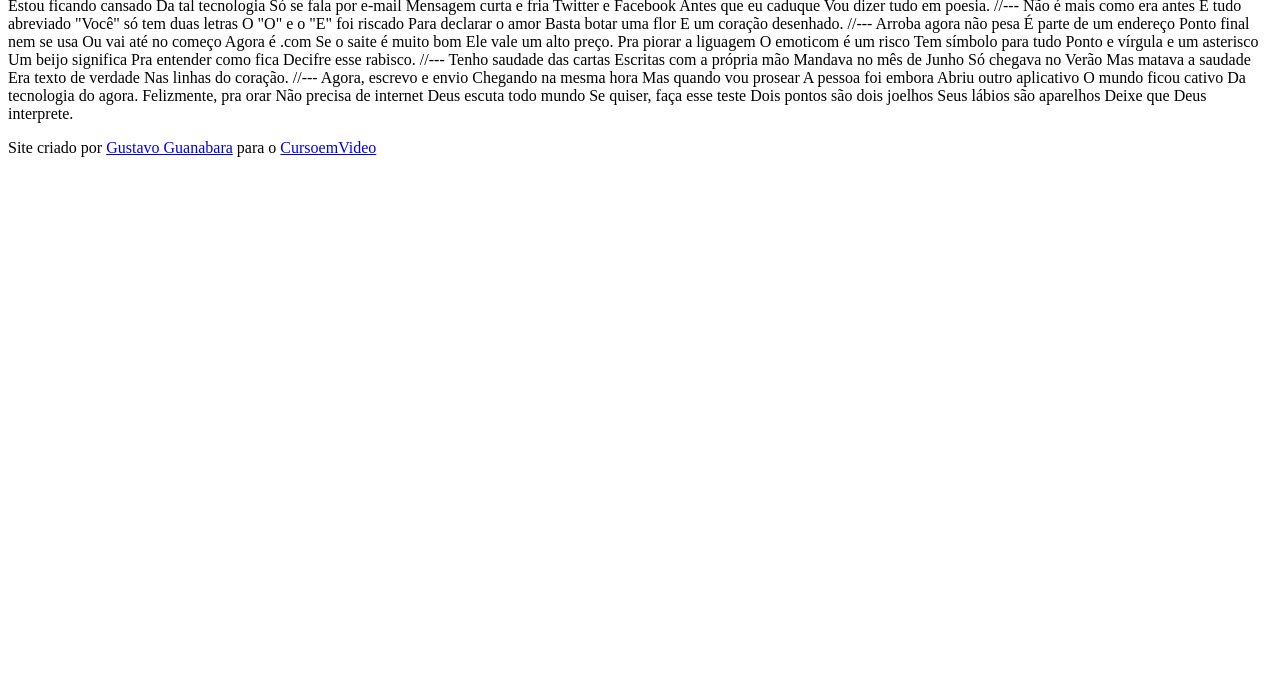
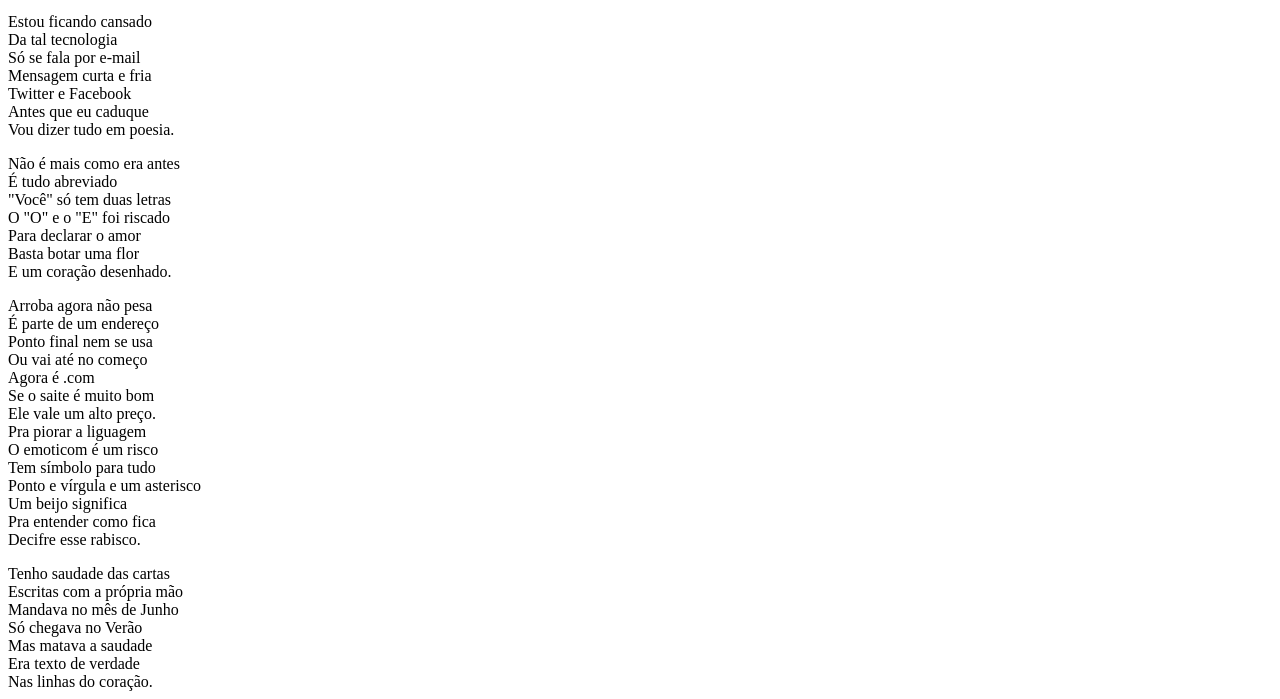
Before and after one commit to biancaalana/html-css, a plain HTML site: page desafios/desafio12/index.html in a window 1280 px wide. Shown: the part 101-800 px from the top of the page. Drawn offline with Linux system fonts and the light colour scheme.

Commit message:
atualizei o desafio12

```diff
--- /dev/null
+++ b/desafios/desafio12/estilo/style.css
@@ -0,0 +1 @@
+@charset "UTF-8";
--- a/desafios/desafio12/index.html
+++ b/desafios/desafio12/index.html
@@ -4,6 +4,7 @@
     <meta charset="UTF-8">
     <meta name="viewport" content="width=device-width, initial-scale=1.0">
     <title>Cordel Moderno</title>
+    <link rel="stylesheet" href="estilo/style.css">
 </head>
 <body>
     <header>
@@ -11,69 +12,77 @@
         Por <a href="https://www.recantodasletras.com.br/poesias/3186743" target="_blank">Milton Duarte</a>
     </header>
 
-    Estou ficando cansado
-    Da tal tecnologia
-    Só se fala por e-mail
-    Mensagem curta e fria
-    Twitter e Facebook
-    Antes que eu caduque
-    Vou dizer tudo em poesia.
+    <section>
+        <p>
+            Estou ficando cansado <br>
+            Da tal tecnologia <br>
+            Só se fala por e-mail <br>
+            Mensagem curta e fria <br>
+            Twitter e Facebook <br>
+            Antes que eu caduque <br>
+            Vou dizer tudo em poesia.
+        </p>
+    </section>
 
-    //---
+    <section>
+        Não é mais como era antes <br>
+        É tudo abreviado <br>
+        "Você" só tem duas letras <br>
+        O "O" e o "E" foi riscado <br>
+        Para declarar o amor <br>
+        Basta botar uma flor <br>
+        E um coração desenhado.
+    </section>
 
-    Não é mais como era antes
-    É tudo abreviado
-    "Você" só tem duas letras
-    O "O" e o "E" foi riscado
-    Para declarar o amor
-    Basta botar uma flor
-    E um coração desenhado.
+    <section>
+        <p>
+            Arroba agora não pesa <br>
+            É parte de um endereço <br>
+            Ponto final nem se usa <br>
+            Ou vai até no começo <br>
+            Agora é .com <br>
+            Se o saite é muito bom <br>
+            Ele vale um alto preço. <br>
+            Pra piorar a liguagem <br>
+            O emoticom é um risco <br>
+            Tem símbolo para tudo <br>
+            Ponto e vírgula e um asterisco <br>
+            Um beijo significa <br>
+            Pra entender como fica <br>
+            Decifre esse rabisco.
+        </p>
+    </section>
 
-    //---
+    <section>
+        <p>
+            Tenho saudade das cartas <br>
+            Escritas com a própria mão <br>
+            Mandava no mês de Junho <br>
+            Só chegava no Verão <br>
+            Mas matava a saudade <br>
+            Era texto de verdade <br>
+            Nas linhas do coração.
+        </p>
+    </section>
 
-    Arroba agora não pesa
-    É parte de um endereço
-    Ponto final nem se usa
-    Ou vai até no começo
-    Agora é .com
-    Se o saite é muito bom
-    Ele vale um alto preço.
-
-    Pra piorar a liguagem
-    O emoticom é um risco
-    Tem símbolo para tudo
-    Ponto e vírgula e um asterisco
-    Um beijo significa
-    Pra entender como fica
-    Decifre esse rabisco.
-
-    //---
-
-    Tenho saudade das cartas
-    Escritas com a própria mão
-    Mandava no mês de Junho
-    Só chegava no Verão
-    Mas matava a saudade
-    Era texto de verdade
-    Nas linhas do coração.
-
-    //---
-
-    Agora, escrevo e envio
-    Chegando na mesma hora
-    Mas quando vou prosear
-    A pessoa foi embora
-    Abriu outro aplicativo
-    O mundo ficou cativo
-    Da tecnologia do agora.
-
-    Felizmente, pra orar
-    Não precisa de internet
-    Deus escuta todo mundo
-    Se quiser, faça esse teste
-    Dois pontos são dois joelhos
-    Seus lábios são aparelhos
-    Deixe que Deus interprete.
+    <section>
+        <p>
+            Agora, escrevo e envio <br>
+            Chegando na mesma hora <br>
+            Mas quando vou prosear <br>
+            A pessoa foi embora <br>
+            Abriu outro aplicativo <br>
+            O mundo ficou cativo <br>
+            Da tecnologia do agora. <br>
+            Felizmente, pra orar <br>
+            Não precisa de internet <br>
+            Deus escuta todo mundo <br>
+            Se quiser, faça esse teste <br>
+            Dois pontos são dois joelhos <br>
+            Seus lábios são aparelhos <br>
+            Deixe que Deus interprete.
+        </p>
+    </section>
 
     <footer>
         <p>Site criado por <a href="https://gustavoguanabara.github.io" target="_blank">Gustavo Guanabara</a> para o <a href="https://www.youtube.com/@CursoemVideo" target="_blank">CursoemVideo</a></p>
```
